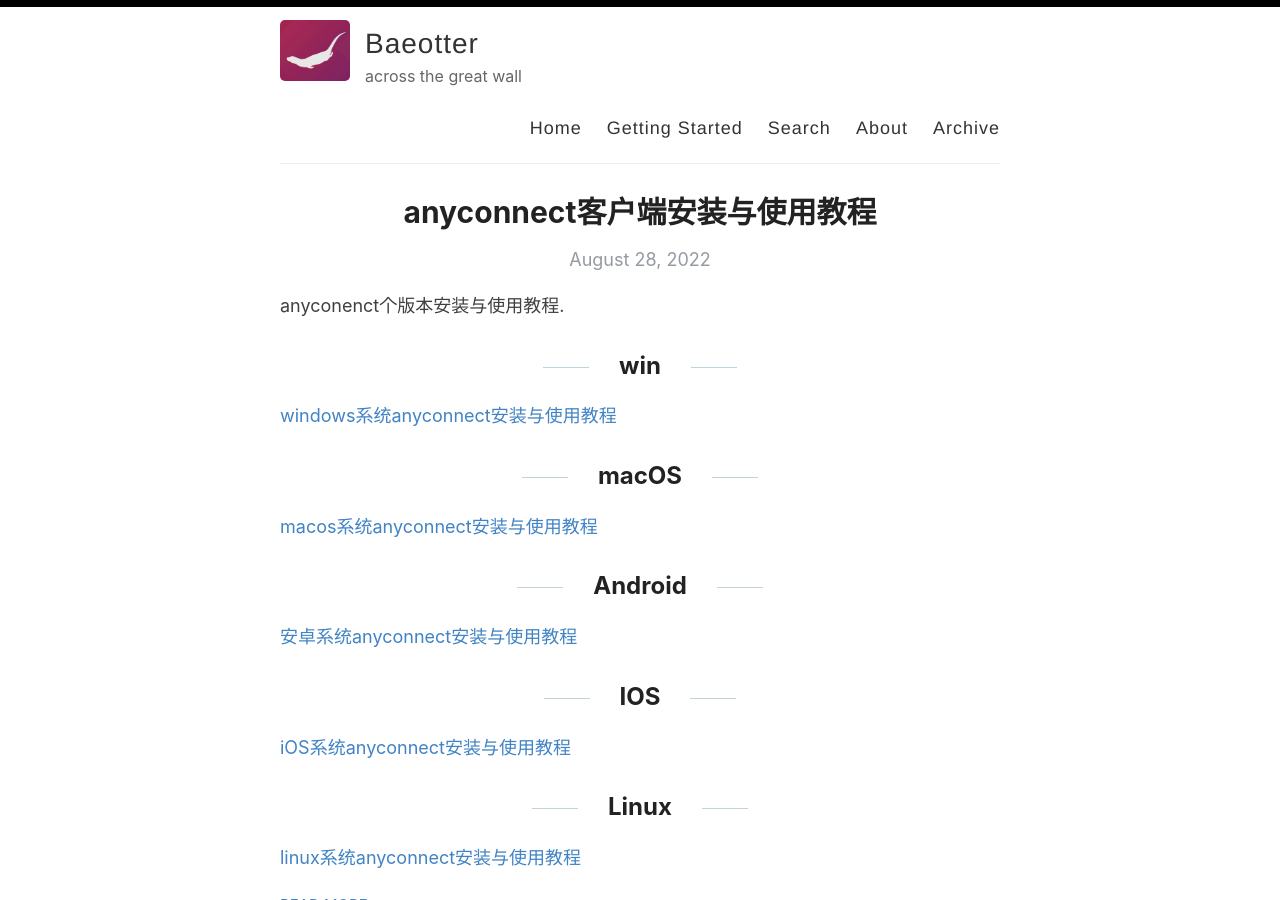
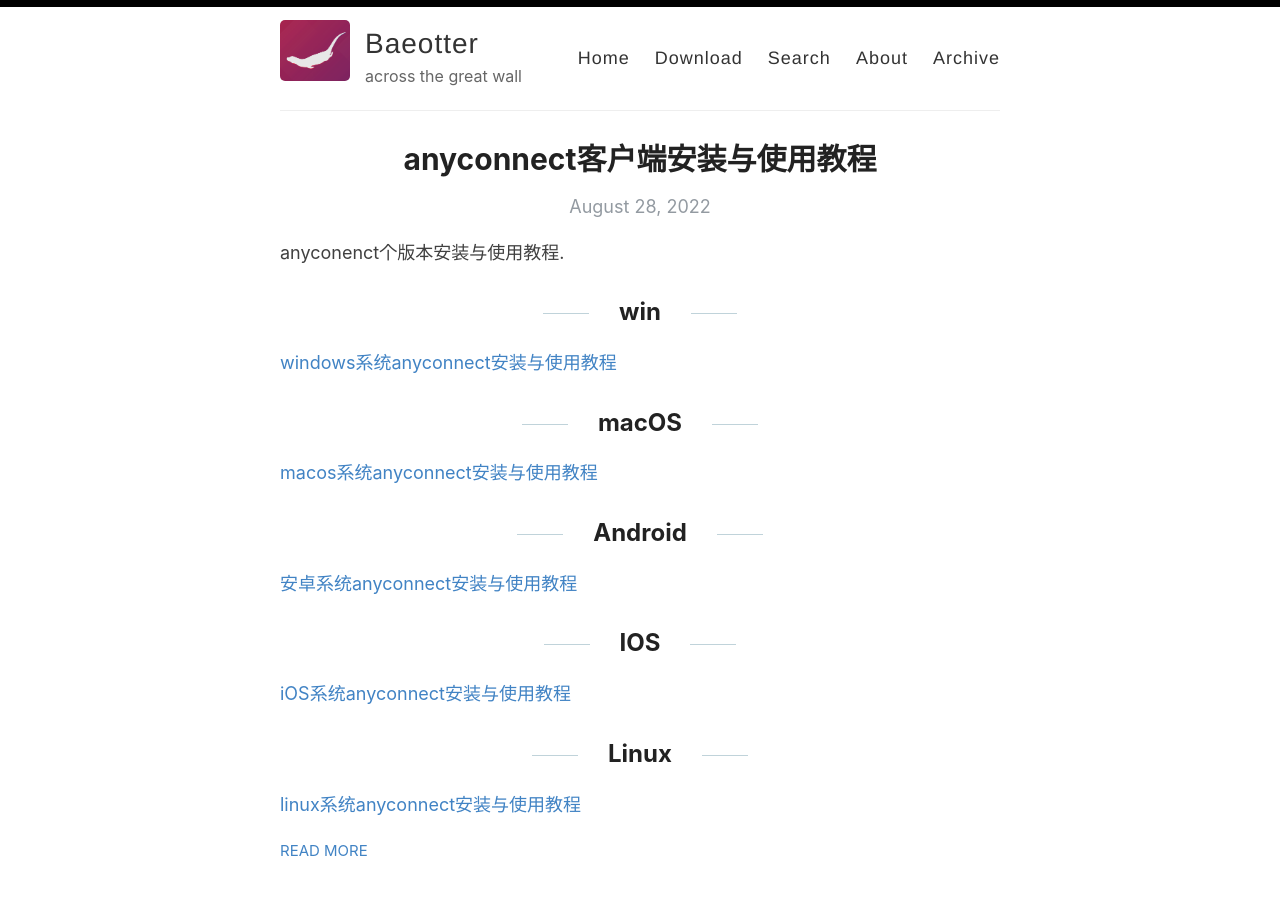
Before and after one commit to BaeAshuai/BaeAshuai.github.io, a Jekyll site: the page built from index.html, in a window 1280 px wide and 900 px high. Built offline with Jekyll 4.4.1, drawn with Linux system fonts in a browser that asks for light colours; the list of posts is cut into pages by our own code.

Commit message:
Create default.html

```diff
--- a/_layouts/default.html
+++ b/_layouts/default.html
@@ -29,7 +29,7 @@
 
             <nav>
               <a href="{{ site.baseurl }}/">Home</a>
-              <a href="{{ site.baseurl }}/getting-started">Getting Started</a>
+              <a href="{{ site.baseurl }}/download">Download</a>
               <a href="{{ site.baseurl }}/search">Search</a>
               <a href="{{ site.baseurl }}/about">About</a>
               <a href="{{ site.baseurl }}/archive">Archive</a>
```
